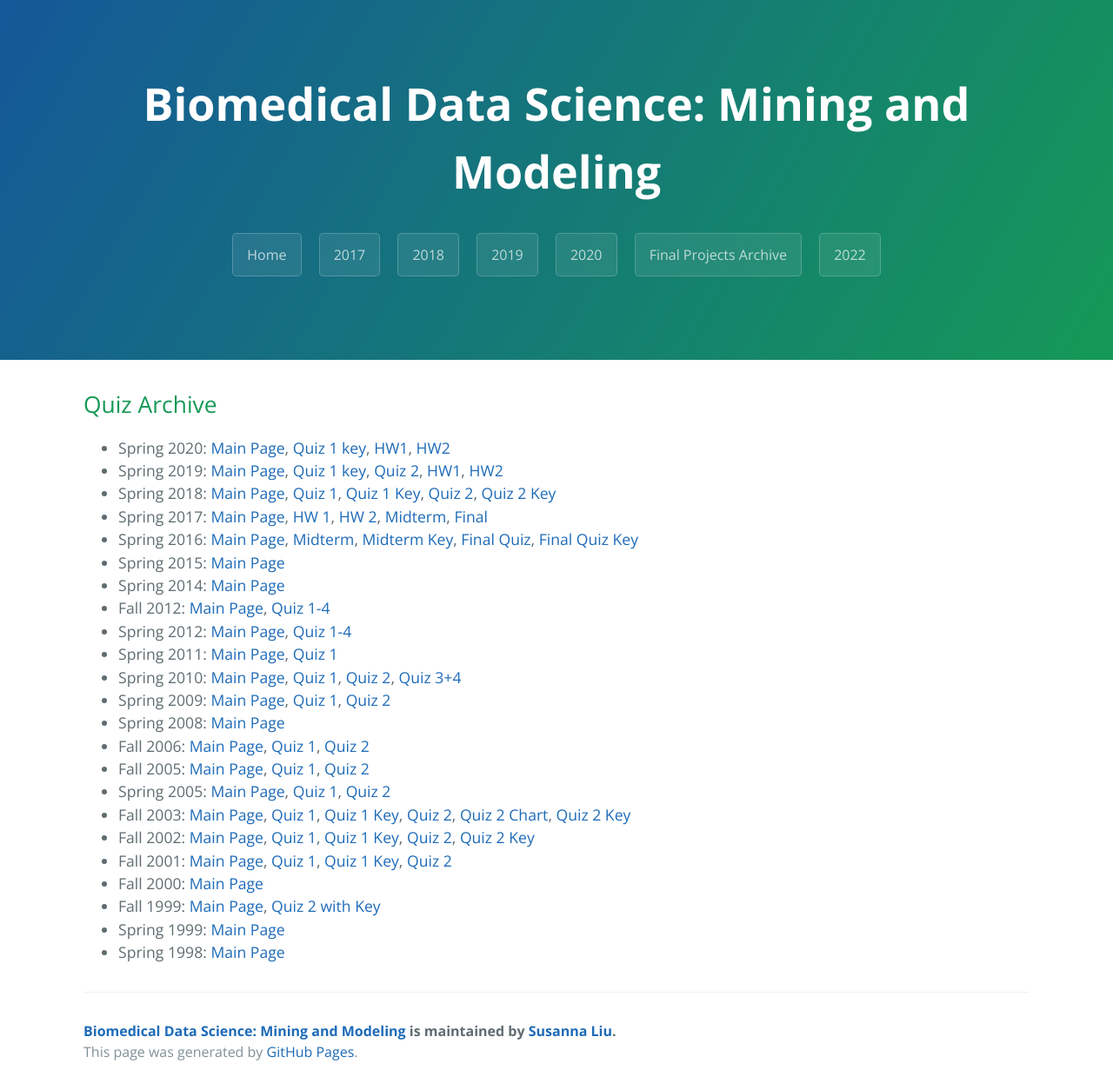
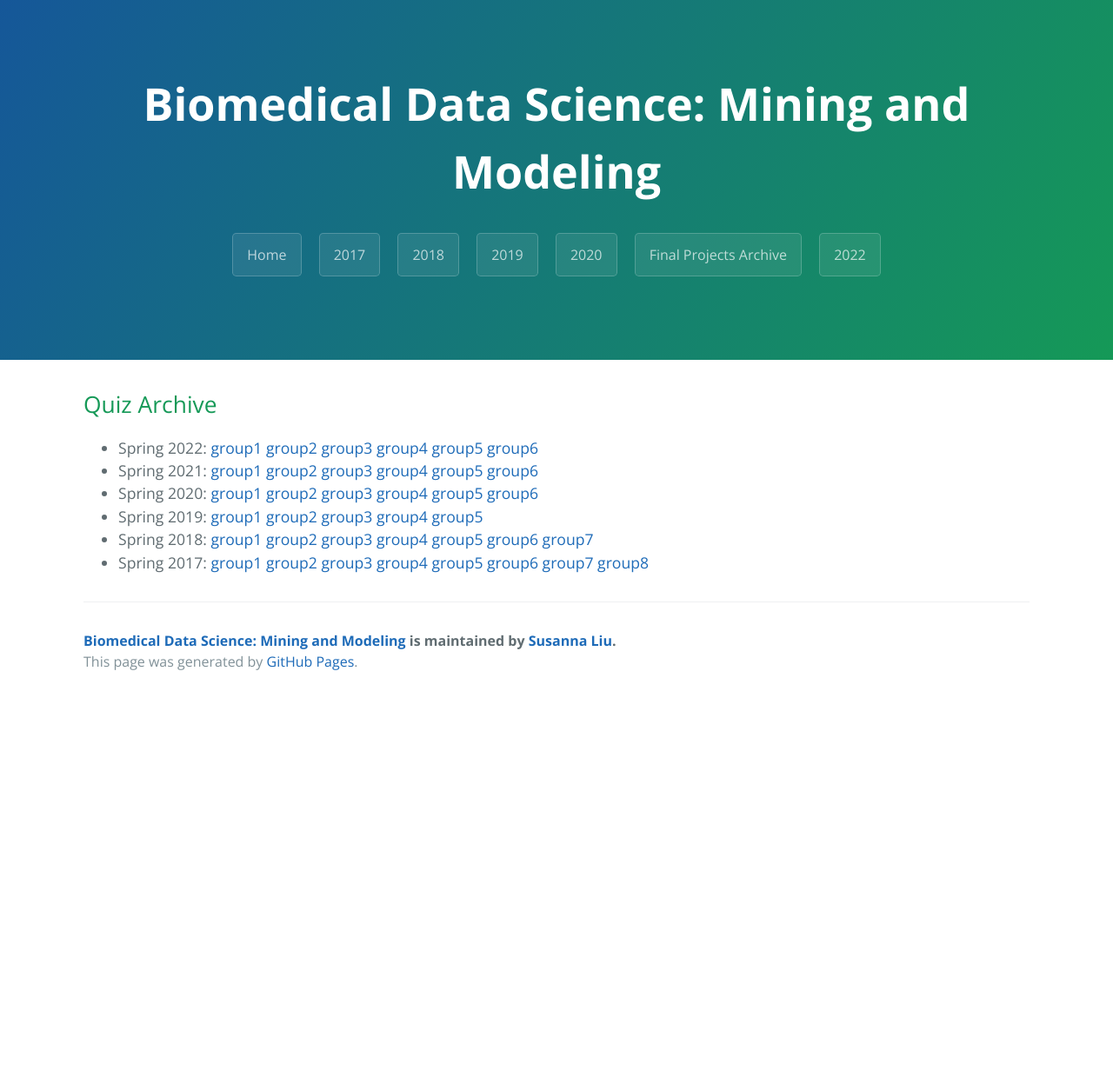
Before and after one commit to susannaliu0705/cbb752-zimmerone-projects, a Jekyll site: the page built from quiz.md, in a window 1280 px wide. Shown: the whole page at 87% size. Built offline with Jekyll 4.4.1, drawn with Linux system fonts in a browser that asks for light colours; after the commit the page ends 900 px from its top, so only the background shows below that.

Commit message:
Update quiz.md
Signed-off-by: susannaliu0705 <72394091+susannaliu0705@users.noreply.github.com>

```diff
--- a/quiz.md
+++ b/quiz.md
@@ -7,139 +7,59 @@ layout: page
 
 <ul>
 	<li>
+		Spring 2022:
+		<a href="http://files.gersteinlab.org/public-docs/2018/10.09/cbb752b17/cbb752b17_final.docx">group1</a>
+		<a href="http://files.gersteinlab.org/public-docs/2018/10.09/cbb752b17/cbb752b17_final.docx">group2</a>
+		<a href="http://files.gersteinlab.org/public-docs/2018/10.09/cbb752b17/cbb752b17_final.docx">group3</a>
+		<a href="http://files.gersteinlab.org/public-docs/2018/10.09/cbb752b17/cbb752b17_final.docx">group4</a>
+		<a href="http://files.gersteinlab.org/public-docs/2018/10.09/cbb752b17/cbb752b17_final.docx">group5</a>
+		<a href="http://files.gersteinlab.org/public-docs/2018/10.09/cbb752b17/cbb752b17_final.docx">group6</a>
+    </li>
+    <li>
+		Spring 2021:
+		<a href="http://files.gersteinlab.org/public-docs/2018/10.09/cbb752b17/cbb752b17_final.docx">group1</a>
+		<a href="http://files.gersteinlab.org/public-docs/2018/10.09/cbb752b17/cbb752b17_final.docx">group2</a>
+		<a href="http://files.gersteinlab.org/public-docs/2018/10.09/cbb752b17/cbb752b17_final.docx">group3</a>
+		<a href="http://files.gersteinlab.org/public-docs/2018/10.09/cbb752b17/cbb752b17_final.docx">group4</a>
+		<a href="http://files.gersteinlab.org/public-docs/2018/10.09/cbb752b17/cbb752b17_final.docx">group5</a>
+		<a href="http://files.gersteinlab.org/public-docs/2018/10.09/cbb752b17/cbb752b17_final.docx">group6</a>
+    </li>
+    <li>
 		Spring 2020:
-		<a href="http://cbb752b20.gersteinlab.org/">Main Page</a>,
-        <a href="http://files.gersteinlab.org/public-docs/2020/11.23/cbb752b20_quiz1.pdf">Quiz 1 key</a>,
-		<a href="http://files.gersteinlab.org/public-docs/2020/11.23/cbb752b20_hw1.pdf">HW1</a>,
-		<a href="http://files.gersteinlab.org/public-docs/2020/11.23/cbb752b20_hw2.pdf">HW2</a>
-	</li>
+		<a href="http://files.gersteinlab.org/public-docs/2018/10.09/cbb752b17/cbb752b17_final.docx">group1</a>
+		<a href="http://files.gersteinlab.org/public-docs/2018/10.09/cbb752b17/cbb752b17_final.docx">group2</a>
+		<a href="http://files.gersteinlab.org/public-docs/2018/10.09/cbb752b17/cbb752b17_final.docx">group3</a>
+		<a href="http://files.gersteinlab.org/public-docs/2018/10.09/cbb752b17/cbb752b17_final.docx">group4</a>
+		<a href="http://files.gersteinlab.org/public-docs/2018/10.09/cbb752b17/cbb752b17_final.docx">group5</a>
+		<a href="http://files.gersteinlab.org/public-docs/2018/10.09/cbb752b17/cbb752b17_final.docx">group6</a>
+    </li>
     <li>
 		Spring 2019:
-		<a href="http://cbb752b19.gersteinlab.org/">Main Page</a>,
-        <a href="http://files.gersteinlab.org/public-docs/2019/12.05/cbb752b19_quiz_archive/cbb752b19_quiz1_wSoln.docx">Quiz 1 key</a>,
-        <a href="http://files.gersteinlab.org/public-docs/2020/04.07/cbb752b19_quiz2.docx">Quiz 2</a>,
-		<a href="http://files.gersteinlab.org/public-docs/2019/12.05/cbb752b19_quiz_archive/cbb752b19_hw1.pdf">HW1</a>,
-		<a href="http://files.gersteinlab.org/public-docs/2019/12.05/cbb752b19_quiz_archive/cbb752b19_hw2.pdf">HW2</a>
+		<a href="http://files.gersteinlab.org/public-docs/2018/10.09/cbb752b17/cbb752b17_final.docx">group1</a>
+		<a href="http://files.gersteinlab.org/public-docs/2018/10.09/cbb752b17/cbb752b17_final.docx">group2</a>
+		<a href="http://files.gersteinlab.org/public-docs/2018/10.09/cbb752b17/cbb752b17_final.docx">group3</a>
+		<a href="http://files.gersteinlab.org/public-docs/2018/10.09/cbb752b17/cbb752b17_final.docx">group4</a>
+		<a href="http://files.gersteinlab.org/public-docs/2018/10.09/cbb752b17/cbb752b17_final.docx">group5</a>
 	</li>
 	<li>
 		Spring 2018:
-		<a href="http://cbb752b18.gersteinlab.org/">Main Page</a>,
-		<a href="http://files.gersteinlab.org/public-docs/2018/10.05/cbb752b18/cbb752b18_quiz1.docx">Quiz 1</a>,
-		<a href="http://files.gersteinlab.org/public-docs/2018/10.05/cbb752b18/cbb752b18_quiz1_key.docx">Quiz 1 Key</a>,
-		<a href="http://files.gersteinlab.org/public-docs/2018/10.05/cbb752b18/cbb752b18_quiz2.docx">Quiz 2</a>,
-		<a href="http://files.gersteinlab.org/public-docs/2018/10.05/cbb752b18/cbb752b18_quiz2_key.docx">Quiz 2 Key</a>
+		<a href="http://files.gersteinlab.org/public-docs/2018/10.09/cbb752b17/cbb752b17_final.docx">group1</a>
+		<a href="http://files.gersteinlab.org/public-docs/2018/10.09/cbb752b17/cbb752b17_final.docx">group2</a>
+		<a href="http://files.gersteinlab.org/public-docs/2018/10.09/cbb752b17/cbb752b17_final.docx">group3</a>
+		<a href="http://files.gersteinlab.org/public-docs/2018/10.09/cbb752b17/cbb752b17_final.docx">group4</a>
+		<a href="http://files.gersteinlab.org/public-docs/2018/10.09/cbb752b17/cbb752b17_final.docx">group5</a>
+		<a href="http://files.gersteinlab.org/public-docs/2018/10.09/cbb752b17/cbb752b17_final.docx">group6</a>
+		<a href="http://files.gersteinlab.org/public-docs/2018/10.09/cbb752b17/cbb752b17_final.docx">group7</a>
 	</li>
 	<li>
 		Spring 2017:
-		<a href="http://cbb752b17.gersteinlab.org/">Main Page</a>,
-		<a href="http://files.gersteinlab.org/public-docs/2018/10.09/cbb752b17/cbb752b17_hw1.pdf">HW 1</a>,
-		<a href="http://files.gersteinlab.org/public-docs/2018/10.09/cbb752b17/cbb752b17_hw2.tar.gz">HW 2</a>,
-		<a href="http://files.gersteinlab.org/public-docs/2018/10.09/cbb752b17/cbb752b17_midterm.pdf">Midterm</a>,
-		<a href="http://files.gersteinlab.org/public-docs/2018/10.09/cbb752b17/cbb752b17_final.docx">Final</a>
-	</li>
-	<li>
-		Spring 2016:
-		<a href="http://cbb752b16.gersteinlab.org/">Main Page</a>,
-		<a href="http://archive.gersteinlab.org/docs/2016/03.23/2016_CBB752b_Midterm.pdf">Midterm</a>,
-		<a href="http://archive.gersteinlab.org/docs/2016/03.23/2016_CBB752b_Midterm_AnswerKey.pdf">Midterm Key</a>,
-		<a href="http://archive.gersteinlab.org/docs/2016/04.29/2016_CBB752b_FinalQuiz.pdf">Final Quiz</a>,
-		<a href="http://archive.gersteinlab.org/docs/2016/04.29/2016_CBB752b_FinalQuiz_AnswerKey.pdf">Final Quiz Key</a>
-	</li>
-	<li>
-		Spring 2015:
-		<a href="http://cbb752b15.gersteinlab.org/">Main Page</a>
-	</li>
-	<li>
-		Spring 2014:
-		<a href="http://info.gersteinlab.org/Cbb752b14">Main Page</a>
-	</li>
-	<li>
-		Fall 2012:
-		<a href="http://info.gersteinlab.org/Cbb752a12">Main Page</a>,
-		<a href="http://archive.gersteinlab.org/cbb752a/cbb752a12_quizzes_anskeys.zip">Quiz 1-4</a></li>
-	<li>
-		Spring 2012:
-		<a href="http://info.gersteinlab.org/Cbb752b12">Main Page</a>,
-		<a href="http://archive.gersteinlab.org/cbb752a/b12quizzes.zip">Quiz 1-4</a>
-	</li>
-	<li>
-		Spring 2011:
-		<a href="http://info.gersteinlab.org/Cbb752b11">Main Page</a>,
-		<a href="http://archive.gersteinlab.org/docs/2016/03.09/2011_JR_Quiz.docx">Quiz 1</a>
-	</li>
-	<li>
-		Spring 2010:
-		<a href="http://www.gersteinlab.org/courses/452/10-spring/">Main Page</a>,
-		<a href="http://archive.gersteinlab.org/docs/2016/03.09/2010_CBB752_quiz1.pdf">Quiz 1</a>,
-		<a href="http://archive.gersteinlab.org/docs/2016/03.09/2010_CBB752_quiz2.doc">Quiz 2</a>,
-		<a href="http://archive.gersteinlab.org/docs/2016/03.09/2010_CBB752_quiz3-4.pdf">Quiz 3+4</a>
-	</li>
-	<li>
-		Spring 2009:
-		<a href="http://www.gersteinlab.org/courses/452/09-spring/">Main Page</a>,
-		<a href="http://archive.gersteinlab.org/docs/2016/03.09/2009_CBB752_quiz1.pdf">Quiz 1</a>,
-		<a href="http://archive.gersteinlab.org/docs/2016/03.09/2009_CBB752_quiz2.pdf">Quiz 2</a>
-	</li>
-	<li>
-		Spring 2008:
-		<a href="http://www.gersteinlab.org/courses/452/08-spring/">Main Page</a>
-	</li>
-	<li>
-		Fall 2006:
-		<a href="http://www.gersteinlab.org/courses/452/06-fall/">Main Page</a>,
-		<a href="http://archive.gersteinlab.org/docs/2016/03.09/2006_quiz-1.v0.1.doc">Quiz 1</a>,
-		<a href="http://archive.gersteinlab.org/docs/2016/03.09/2006_quiz-2.doc">Quiz 2</a>
-	</li>
-	<li>
-		Fall 2005:
-		<a href="http://www.gersteinlab.org/courses/452/05-fall/">Main Page</a>,
-		<a href="http://www.gersteinlab.org/courses/452/08-spring/bioinfo_quiz/2005_fall-quiz-1.doc">Quiz 1</a>,
-		<a href="http://www.gersteinlab.org/courses/452/08-spring/bioinfo_quiz/2005_fall-quiz-2.doc">Quiz 2</a>
-	</li>
-	<li>
-		Spring 2005:
-		<a href="http://www.gersteinlab.org/courses/452/05-spr/">Main Page</a>,
-		<a href="http://www.gersteinlab.org/courses/452/08-spring/bioinfo_quiz/2005_spring-quiz-1.doc">Quiz 1</a>,
-		<a href="http://www.gersteinlab.org/courses/452/08-spring/bioinfo_quiz/2005_spring-quiz-2.doc">Quiz 2</a>
-	</li>
-	<li>
-		Fall 2003:
-		<a href="http://bioinfo.mbb.yale.edu/mbb452a/2003/">Main Page</a>,
-		<a href="http://www.gersteinlab.org/courses/452/08-spring/bioinfo_quiz/2003_fall-quiz-1.doc">Quiz 1</a>,
-		<a href="http://www.gersteinlab.org/courses/452/08-spring/bioinfo_quiz/2003_fall-quiz-1.key.doc">Quiz 1 Key</a>,
-		<a href="http://www.gersteinlab.org/courses/452/08-spring/bioinfo_quiz/2003_fall-quiz-2.doc">Quiz 2</a>,
-		<a href="http://www.gersteinlab.org/courses/452/08-spring/bioinfo_quiz/2003_fall-quiz-2.chart.pdf">Quiz 2 Chart</a>,
-		<a href="http://www.gersteinlab.org/courses/452/08-spring/bioinfo_quiz/2003_fall-quiz-2.key.doc">Quiz 2 Key</a>
-	</li>
-	<li>
-		Fall 2002:
-		<a href="http://bioinfo.mbb.yale.edu/mbb452a/2002/">Main Page</a>,
-		<a href="http://www.gersteinlab.org/courses/452/08-spring/bioinfo_quiz/2002_fall-quiz-1.doc">Quiz 1</a>,
-		<a href="http://www.gersteinlab.org/courses/452/08-spring/bioinfo_quiz/2002_fall-quiz-1.key.tif">Quiz 1 Key</a>,
-		<a href="http://www.gersteinlab.org/courses/452/08-spring/bioinfo_quiz/2002_fall-quiz-2.doc">Quiz 2</a>,
-		<a href="http://www.gersteinlab.org/courses/452/08-spring/bioinfo_quiz/2002_fall-quiz-2.key.tif">Quiz 2 Key</a>
-	</li>
-	<li>
-		Fall 2001:
-		<a href="http://bioinfo.mbb.yale.edu/mbb452a/2001/">Main Page</a>,
-		<a href="http://www.gersteinlab.org/courses/452/08-spring/bioinfo_quiz/2001_fall-quiz-1.doc">Quiz 1</a>,
-		<a href="http://www.gersteinlab.org/courses/452/08-spring/bioinfo_quiz/2001_fall-quiz-1.key.doc">Quiz 1 Key</a>,
-		<a href="http://www.gersteinlab.org/courses/452/08-spring/bioinfo_quiz/2001_fall-quiz-2.doc">Quiz 2</a></li>
-	<li>
-		Fall 2000:
-		<a href="http://bioinfo.mbb.yale.edu/mbb452a/2000/">Main Page</a>
-	</li>
-	<li>
-		Fall 1999:
-		<a href="http://bioinfo.mbb.yale.edu/mbb452a/index-1999.html">Main Page</a>,
-		<a href="http://www.gersteinlab.org/courses/452/08-spring/bioinfo_quiz/1999_fall-quiz-2.with.key.doc">Quiz 2 with Key</a>
-	</li>
-	<li>
-		Spring 1999:
-		<a href="http://bioinfo.mbb.yale.edu/mbb447b-99/">Main Page</a>
-	</li>
-	<li>
-		Spring 1998:
-		<a href="http://bioinfo.mbb.yale.edu/course/">Main Page</a>
+		<a href="http://files.gersteinlab.org/public-docs/2018/10.09/cbb752b17/cbb752b17_final.docx">group1</a>
+		<a href="http://files.gersteinlab.org/public-docs/2018/10.09/cbb752b17/cbb752b17_final.docx">group2</a>
+		<a href="http://files.gersteinlab.org/public-docs/2018/10.09/cbb752b17/cbb752b17_final.docx">group3</a>
+		<a href="http://files.gersteinlab.org/public-docs/2018/10.09/cbb752b17/cbb752b17_final.docx">group4</a>
+		<a href="http://files.gersteinlab.org/public-docs/2018/10.09/cbb752b17/cbb752b17_final.docx">group5</a>
+		<a href="http://files.gersteinlab.org/public-docs/2018/10.09/cbb752b17/cbb752b17_final.docx">group6</a>
+		<a href="http://files.gersteinlab.org/public-docs/2018/10.09/cbb752b17/cbb752b17_final.docx">group7</a>
+		<a href="http://files.gersteinlab.org/public-docs/2018/10.09/cbb752b17/cbb752b17_final.docx">group8</a>
 	</li>
 </ul>
```
